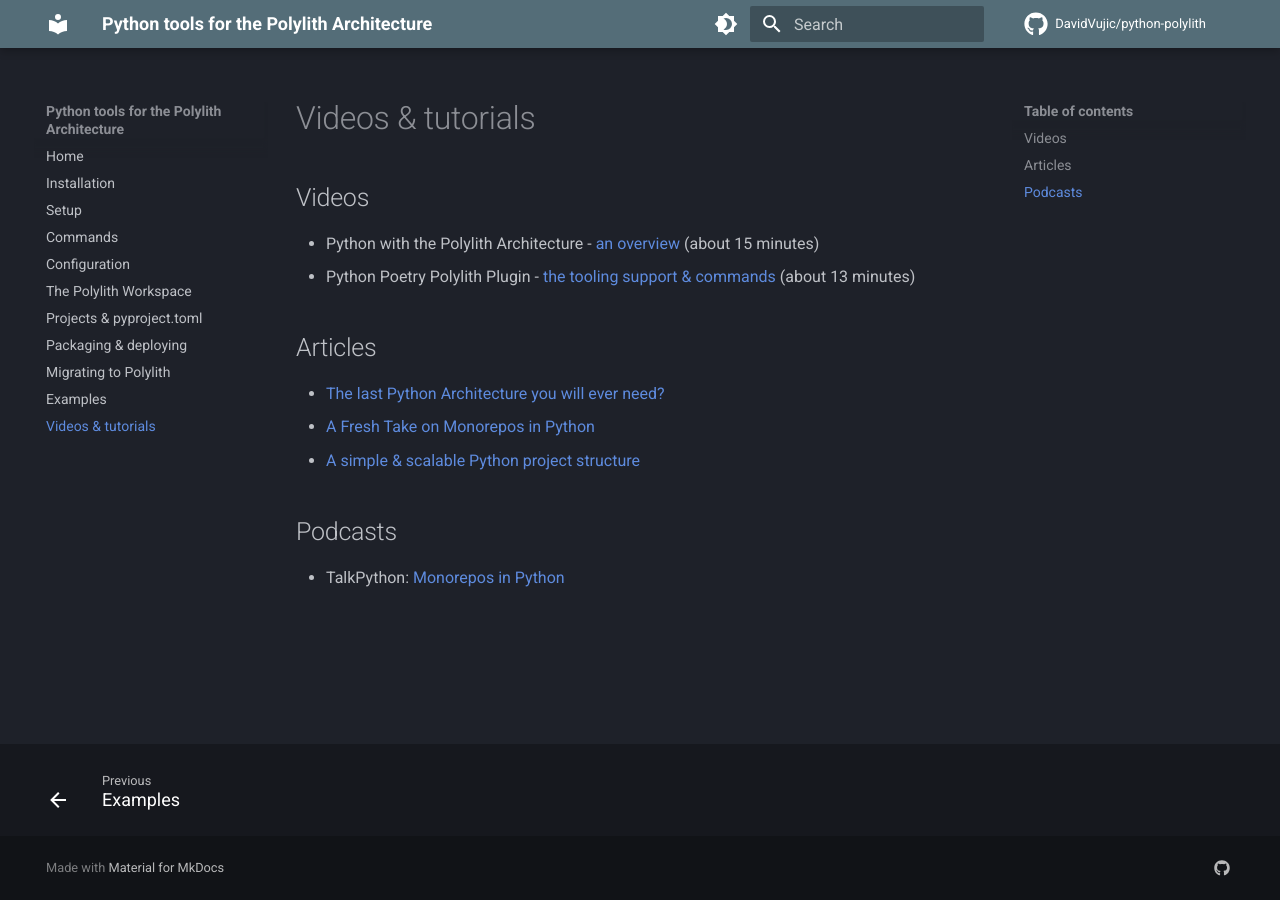
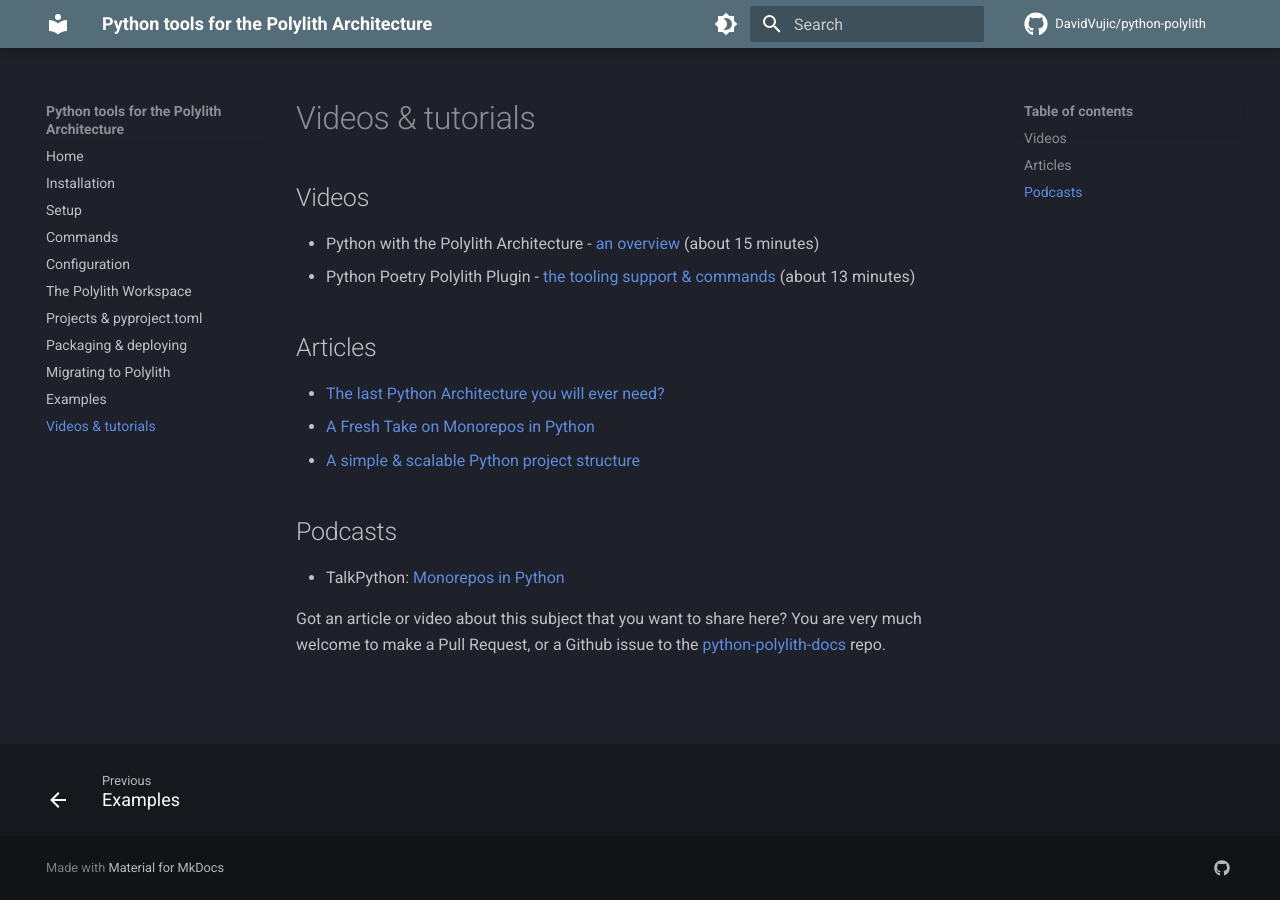
Before and after one commit to DavidVujic/python-polylith-docs, an MkDocs documentation site: the page built from docs/videos.md, in a window 1280 px wide. Built offline with MkDocs 1.6.1 and Material for MkDocs 9.7.7, drawn with Linux system fonts in a browser that asks for light colours; comment, search, counter and statistics services are not loaded.

Commit message:
videos - invite to make PRs or issues

```diff
--- a/docs/videos.md
+++ b/docs/videos.md
@@ -12,3 +12,7 @@
 
 ## Podcasts
 - TalkPython: [Monorepos in Python](https://talkpython.fm/episodes/show/399/monorepos-in-python)
+
+
+Got an article or video about this subject that you want to share here? You are very much welcome to make a Pull Request,
+or a Github issue to the [python-polylith-docs](https://github.com/DavidVujic/python-polylith-docs) repo.
```
